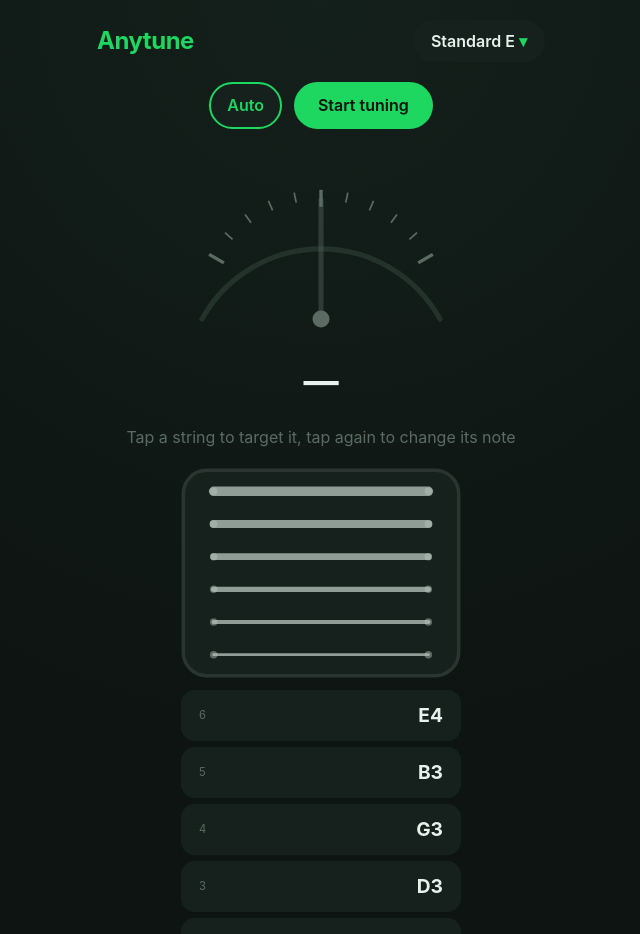
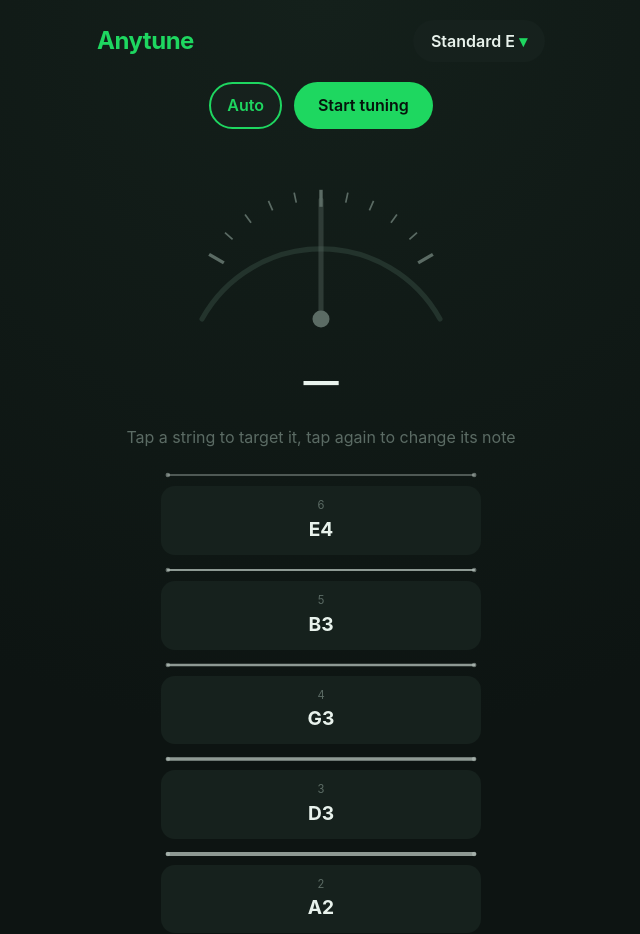
Before and after one commit to BadKirill/anytune, a React (Vite) app: page / in a window 1280 px wide. Shown: the top 934 px of the page, without its empty margins (319-959 px from the left). Built offline with nearby package versions, Linux system fonts and the light colour scheme.

Commit message:
Simplify string layout, restore pitch detection, add reference tones.
Revert aggressive noise gating that blocked real guitar input. Stack simple
long string gauges above note buttons vertically, and play the target pitch
when a string is tapped.

```diff
--- a/src/App.css
+++ b/src/App.css
@@ -101,64 +101,38 @@
   font-weight: 600;
 }
 
-/* Strings — vertical guitar neck */
+/* Strings */
 
-.string-neck {
+.string-list {
   display: flex;
   flex-direction: column;
   align-items: center;
-  gap: 12px;
+  gap: 8px;
   margin-top: auto;
+  width: 100%;
 }
 
-.string-neck-svg {
-  width: min(100%, 280px);
-  height: auto;
-  color: #b9c6bf;
-}
-
-.string-neck-board {
-  fill: var(--surface);
-  stroke: #2a3530;
-  stroke-width: 1.5;
-}
-
-.string-neck-line {
-  stroke: currentColor;
-  opacity: 0.75;
-}
-
-.string-neck-line-active {
-  stroke: var(--accent);
-  opacity: 1;
-}
-
-.string-neck-pin {
-  fill: currentColor;
-  opacity: 0.45;
-}
-
-.string-neck-pin-active {
-  fill: var(--accent);
-  opacity: 0.9;
-}
-
-.string-neck-notes {
+.string-item {
   display: flex;
   flex-direction: column;
   align-items: center;
-  gap: 6px;
-  width: min(100%, 280px);
+  gap: 4px;
+  width: min(100%, 320px);
+}
+
+.string-gauge {
+  width: 100%;
+  height: 14px;
+  color: #b9c6bf;
 }
 
 .string-button {
   display: flex;
-  flex-direction: row;
+  flex-direction: column;
   align-items: center;
-  justify-content: space-between;
-  gap: 12px;
+  gap: 2px;
   width: 100%;
-  padding: 10px 16px;
+  padding: 10px 0;
   border-radius: 14px;
   background: var(--surface);
   border: 2px solid transparent;
--- /dev/null
+++ b/src/audio/referenceTone.ts
@@ -0,0 +1,60 @@
+import { pitchToFrequency, type Pitch } from '../core/music'
+
+const NOTE_DURATION_S = 1.4
+
+let context: AudioContext | null = null
+let stopTimer: ReturnType<typeof setTimeout> | null = null
+let nodes: AudioNode[] = []
+
+function getContext(): AudioContext {
+  context ??= new AudioContext()
+  return context
+}
+
+function clearPlayback(): void {
+  if (stopTimer) {
+    clearTimeout(stopTimer)
+    stopTimer = null
+  }
+  for (const node of nodes) {
+    node.disconnect()
+  }
+  nodes = []
+}
+
+function addOscillator(
+  ctx: AudioContext,
+  frequency: number,
+  outputGain: number,
+  destination: GainNode,
+): void {
+  const osc = ctx.createOscillator()
+  osc.type = 'triangle'
+  osc.frequency.value = frequency
+  const level = ctx.createGain()
+  level.gain.value = outputGain
+  osc.connect(level)
+  level.connect(destination)
+  osc.start()
+  osc.stop(ctx.currentTime + NOTE_DURATION_S)
+  nodes.push(osc, level)
+}
+
+/** Plays a short reference tone so the player can compare against the target string. */
+export function playReferencePitch(pitch: Pitch): void {
+  clearPlayback()
+  const ctx = getContext()
+  void ctx.resume()
+
+  const gain = ctx.createGain()
+  gain.gain.setValueAtTime(0.3, ctx.currentTime)
+  gain.gain.exponentialRampToValueAtTime(0.001, ctx.currentTime + NOTE_DURATION_S)
+  gain.connect(ctx.destination)
+  nodes.push(gain)
+
+  const frequency = pitchToFrequency(pitch)
+  addOscillator(ctx, frequency, 1, gain)
+  addOscillator(ctx, frequency * 2, 0.15, gain)
+
+  stopTimer = setTimeout(clearPlayback, NOTE_DURATION_S * 1000 + 50)
+}
--- a/src/audio/usePitch.ts
+++ b/src/audio/usePitch.ts
@@ -14,11 +14,9 @@ import {
   type MicError,
   type MicSession,
 } from './micStream'
-import { detectPitch, windowRms } from './pitchDetector'
+import { detectPitch } from './pitchDetector'
 
 const MEDIAN_WINDOW = 5
-/** How fast the ambient noise floor adapts when no string is sounding. */
-const NOISE_FLOOR_SMOOTHING = 0.08
 
 export type PitchStatus = 'idle' | 'starting' | 'listening' | 'error'
 
@@ -61,46 +59,23 @@ function applyReading(
   }))
 }
 
-function trackNoiseFloor(level: number, noiseFloorRef: RefObject<number>): void {
-  noiseFloorRef.current += (level - noiseFloorRef.current) * NOISE_FLOOR_SMOOTHING
-}
-
-function processWindow(
-  samples: Float32Array,
-  sampleRate: number,
-  noiseFloorRef: RefObject<number>,
-  recentRef: RefObject<number[]>,
-  setState: Dispatch<SetStateAction<PitchState>>,
-): void {
-  const level = windowRms(samples)
-  const reading = detectPitch(samples, sampleRate, {
-    noiseFloorRms: noiseFloorRef.current,
-  })
-  if (!reading) {
-    trackNoiseFloor(level, noiseFloorRef)
-  }
-  applyReading(reading, recentRef, setState)
-}
-
 /** Starts/stops the mic pipeline and exposes a smoothed pitch reading. */
 export function usePitch(): PitchState & { start: () => void; stop: () => void } {
   const [state, setState] = useState<PitchState>(IDLE_STATE)
   const sessionRef = useRef<MicSession | null>(null)
   const recentRef = useRef<number[]>([])
-  const noiseFloorRef = useRef(0)
   const activeRef = useRef(false)
 
   const handleWindow = useCallback((samples: Float32Array, sampleRate: number) => {
     if (!activeRef.current) {
       return
     }
-    processWindow(samples, sampleRate, noiseFloorRef, recentRef, setState)
+    applyReading(detectPitch(samples, sampleRate), recentRef, setState)
   }, [])
 
   const stop = useCallback(() => {
     activeRef.current = false
     recentRef.current = []
-    noiseFloorRef.current = 0
     setState(IDLE_STATE)
     sessionRef.current?.stop()
     sessionRef.current = null
--- a/src/components/StringList.tsx
+++ b/src/components/StringList.tsx
@@ -1,3 +1,4 @@
+import { playReferencePitch } from '../audio/referenceTone'
 import { formatPitch, pitchToMidi, type Pitch } from '../core/music'
 import type { Tuning } from '../core/tunings'
 
@@ -5,93 +6,25 @@ import type { Tuning } from '../core/tunings'
 function stringThickness(pitch: Pitch): number {
   const midi = pitchToMidi(pitch)
   const E4_MIDI = 64
-  return Math.min(5, Math.max(1.2, (E4_MIDI - midi) * 0.12 + 1.2))
+  return Math.min(6.5, Math.max(1, (E4_MIDI - midi) * 0.14 + 1))
 }
 
-const NECK_PADDING_X = 14
-const NECK_PADDING_Y = 10
-const STRING_GAP = 14
-
-function neckHeight(stringCount: number): number {
-  return NECK_PADDING_Y * 2 + (stringCount - 1) * STRING_GAP
-}
-
-function stringY(visualIndex: number): number {
-  return NECK_PADDING_Y + visualIndex * STRING_GAP
-}
-
-function NeckStringLine({
-  pitch,
-  visualIndex,
-  active,
-  lineEnd,
-  sourceIndex,
-}: {
-  pitch: Pitch
-  visualIndex: number
-  active: boolean
-  lineEnd: number
-  sourceIndex: number
-}) {
-  const y = stringY(visualIndex)
+function StringGauge({ pitch, active }: { pitch: Pitch; active: boolean }) {
   const thickness = stringThickness(pitch)
-  const lineClass = active
-    ? 'string-neck-line string-neck-line-active'
-    : 'string-neck-line'
-  const pinClass = active ? 'string-neck-pin string-neck-pin-active' : 'string-neck-pin'
   return (
-    <g key={sourceIndex}>
-      <circle cx={NECK_PADDING_X} cy={y} r="1.6" className={pinClass} />
+    <svg className="string-gauge" viewBox="0 0 280 12" aria-hidden="true">
+      <circle cx="6" cy="6" r="2" fill="currentColor" opacity={active ? 0.9 : 0.5} />
       <line
-        x1={NECK_PADDING_X}
-        y1={y}
-        x2={lineEnd}
-        y2={y}
-        className={lineClass}
+        x1="6"
+        y1="6"
+        x2="274"
+        y2="6"
+        stroke="currentColor"
         strokeWidth={thickness}
         strokeLinecap="round"
+        opacity={active ? 1 : 0.75}
       />
-      <circle cx={lineEnd} cy={y} r="1.6" className={pinClass} />
-    </g>
-  )
-}
-
-function GuitarNeck({
-  strings,
-  activeIndex,
-}: {
-  strings: Tuning['strings']
-  activeIndex: number | null
-}) {
-  const count = strings.length
-  const height = neckHeight(count)
-  const width = 120
-  const lineEnd = width - NECK_PADDING_X
-
-  return (
-    <svg
-      className="string-neck-svg"
-      viewBox={`0 0 ${String(width)} ${String(height)}`}
-      aria-hidden="true"
-    >
-      <rect
-        x="1"
-        y="1"
-        width={width - 2}
-        height={height - 2}
-        rx="10"
-        className="string-neck-board"
-      />
-      {strings.map((string, visualIndex) => (
-        <NeckStringLine
-          key={count - 1 - visualIndex}
-          sourceIndex={count - 1 - visualIndex}
-          pitch={string.pitch}
-          visualIndex={visualIndex}
-          active={count - 1 - visualIndex === activeIndex}
-          lineEnd={lineEnd}
-        />
-      ))}
+      <circle cx="274" cy="6" r="2" fill="currentColor" opacity={active ? 0.9 : 0.5} />
     </svg>
   )
 }
@@ -114,6 +47,10 @@ export function StringList({
   onEdit,
 }: StringListProps) {
   const handleTap = (index: number) => {
+    const string = tuning.strings[index]
+    if (string) {
+      playReferencePitch(string.pitch)
+    }
     if (manualIndex === index) {
       onEdit(index)
     } else {
@@ -124,9 +61,7 @@ export function StringList({
   const displayOrder = [...tuning.strings.entries()].reverse()
 
   return (
-    <div className="string-neck">
-      <GuitarNeck strings={tuning.strings} activeIndex={activeIndex} />
-      <div className="string-neck-notes">
+    <div className="string-list">
       {displayOrder.map(([index, string]) => {
         const classes = [
           'string-button',
@@ -136,8 +71,9 @@ export function StringList({
           .filter(Boolean)
           .join(' ')
         return (
+          <div key={index} className="string-item">
+            <StringGauge pitch={string.pitch} active={index === activeIndex} />
             <button
-              key={index}
               type="button"
               className={classes}
               onClick={() => {
@@ -147,9 +83,9 @@ export function StringList({
               <span className="string-number">{index + 1}</span>
               <span className="string-note">{formatPitch(string.pitch)}</span>
             </button>
+          </div>
         )
       })}
     </div>
-    </div>
   )
 }
```
Also changed, not shown: src/audio/pitchDetector.ts (+4 -44 lines), src/core/signal/windowAnalysis.ts (deleted, +0 -76 lines), 2 other files (tests, documents, lock files or other folders). Lines whose indentation alone changed are shown as unchanged.
